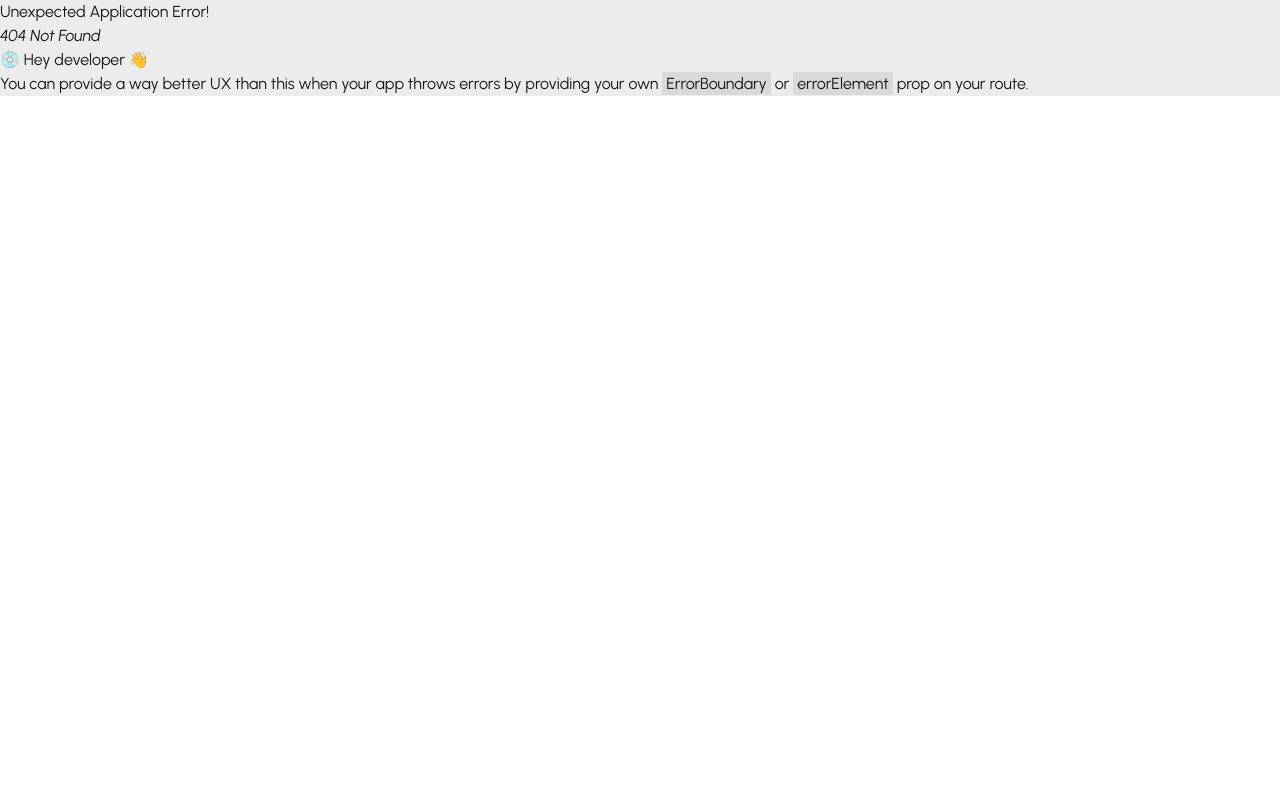
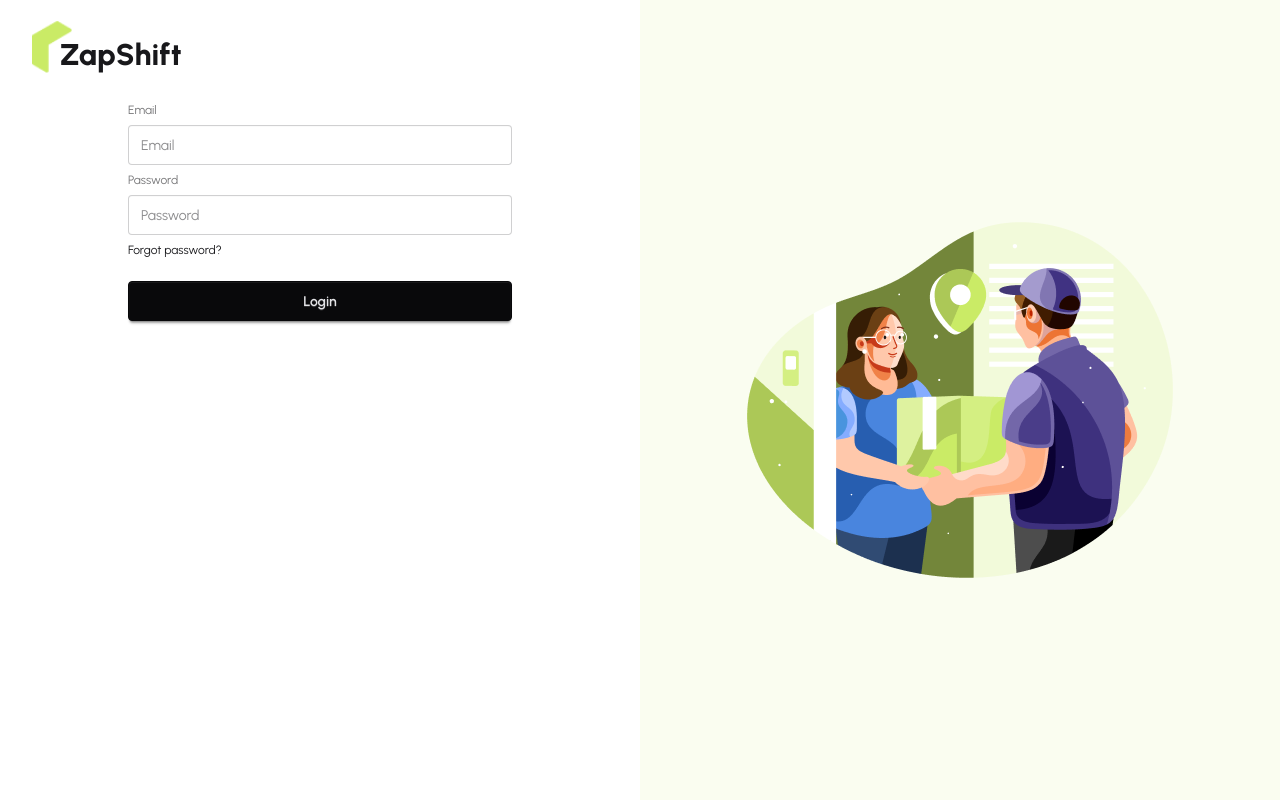
Before and after one commit to oliullahakib/zap-shift-client, a React (Vite) app: page /login in a window 1280 px wide. Before the commit this address had no page. Built offline with nearby package versions, Linux system fonts and the light colour scheme.

Commit message:
login page added

```diff
--- a/package.json
+++ b/package.json
@@ -14,6 +14,7 @@
     "react": "^19.2.0",
     "react-dom": "^19.2.0",
     "react-fast-marquee": "^1.6.5",
+    "react-hook-form": "^7.66.0",
     "react-responsive-carousel": "^3.2.23",
     "react-router": "^7.9.6",
     "swiper": "^12.0.3",
--- /dev/null
+++ b/src/layouts/AuthLayout.jsx
@@ -0,0 +1,22 @@
+import React from 'react';
+import Logo from '../components/Logo/Logo';
+import { Outlet } from 'react-router';
+import authImage from "../assets/authImage.png"
+const AuthLayout = () => {
+    return (
+        <div>
+            <div className='flex flex-col-reverse lg:flex-row min-h-screen'>
+
+                <div className='flex-1 bg-white'>
+                    <div className='ml-8 mt-5'><Logo/></div>
+                    <Outlet/>
+                    </div>
+                <div className='flex justify-center items-center flex-1 bg-[#FAFDF0]'>
+                    <img src={authImage} alt="" />
+                </div>
+            </div>
+        </div>
+    );
+};
+
+export default AuthLayout;
--- /dev/null
+++ b/src/pages/Login/Login.jsx
@@ -0,0 +1,49 @@
+import React from 'react';
+import { useForm } from 'react-hook-form';
+
+const Login = () => {
+    const { register, handleSubmit, formState: { errors } } = useForm()
+    const handleLogin = (data) => {
+        console.log(data)
+    }
+    return (
+        <div className=' w-full'>
+            <div className="card-body w-full justify-center items-center">
+                <form onSubmit={handleSubmit(handleLogin)} className="fieldset md:w-96">
+                    <label className="label">Email</label>
+                    <input {...register("email", { required: 'Email is required.' })} type="email" className="input w-full" placeholder="Email" />
+                    {errors.email && <p className='text-red-500'>{errors.email.message}</p>}
+                    <label className="label">Password</label>
+                    <input {...register("password", {
+                        required: 'Password is required.',
+                        minLength:
+                        {
+                            value: 6,
+                            message: 'Password must be at least 6 characters long.'
+                        },
+                        pattern: {
+                            value: /^(?=.*[A-Z]).+$/,
+                            message: 'Password must contain An Uppercase letters.',
+                        },
+                        validate: (value) => {
+                            const lowerCaseReg = /(?=.*[a-z])/
+                            if (!lowerCaseReg.test(value)) {
+                                return 'Password must include at least one lowercase letter.';
+                            }
+                            return true
+                        }
+
+                    })} type="password" className="input w-full" placeholder="Password" />
+                    {errors.password &&
+                        <p className='text-red-500'>
+                            {errors.password.message}
+                        </p>}
+                    <div><a className="link link-hover">Forgot password?</a></div>
+                    <button className="btn btn-neutral mt-4">Login</button>
+                </form>
+            </div>
+        </div>
+    );
+};
+
+export default Login;
--- /dev/null
+++ b/src/pages/Register/Register.jsx
@@ -0,0 +1,11 @@
+import React from 'react';
+
+const Register = () => {
+    return (
+        <div>
+            i am register
+        </div>
+    );
+};
+
+export default Register;
--- a/src/pages/Shared/Navbar.jsx
+++ b/src/pages/Shared/Navbar.jsx
@@ -25,7 +25,7 @@ const Navbar = () => {
                             tabIndex="-1"
                             className="menu menu-sm dropdown-content bg-base-100 rounded-box z-1 mt-3 w-52 p-2 shadow">
                             {links}
-                            <Link to={''} className="btn text-accent my-4">Sign In</Link>
+                            <Link to={'/login'} className="btn text-accent my-4">Sign In</Link>
                             <Link to={''} className="btn btn-primary text-black ">Be a rider</Link>
                         </ul>
                     </div>
@@ -38,7 +38,7 @@ const Navbar = () => {
                     </ul>
                 </div>
                 <div className="navbar-end ml-5 hidden lg:flex ">
-                    <Link to={''} className="btn text-accent mr-5">Sign In</Link>
+                    <Link to={'/login'} className="btn text-accent mr-5">Sign In</Link>
                     <Link to={''} className="btn btn-primary text-black ">Be a rider</Link>
                 </div>
             </div>
--- a/src/router/Router.jsx
+++ b/src/router/Router.jsx
@@ -1,6 +1,9 @@
 import { createBrowserRouter } from "react-router";
 import MainLayout from "../layouts/MainLayout";
 import Home from "../pages/Home/Home/Home";
+import AuthLayout from "../layouts/AuthLayout";
+import Login from "../pages/Login/Login";
+import Register from "../pages/Register/Register";
 
 export const router = createBrowserRouter([
     {
@@ -12,5 +15,19 @@ export const router = createBrowserRouter([
                 Component:Home
             }
         ]
+    },
+    {
+        path:'/',
+        Component:AuthLayout,
+        children:[
+            {
+                path:"/login",
+                Component:Login
+            },
+            {
+                path:"/register",
+                Component:Register
+            },
+        ]
     }
 ])
```
Also changed, not shown: 1 other file (tests, documents, lock files or other folders).
